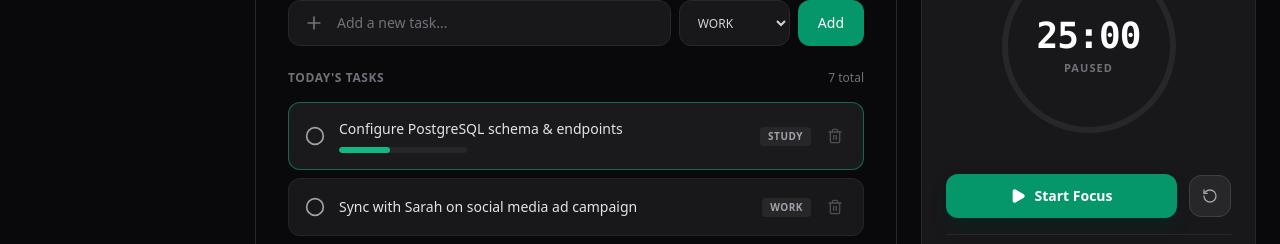
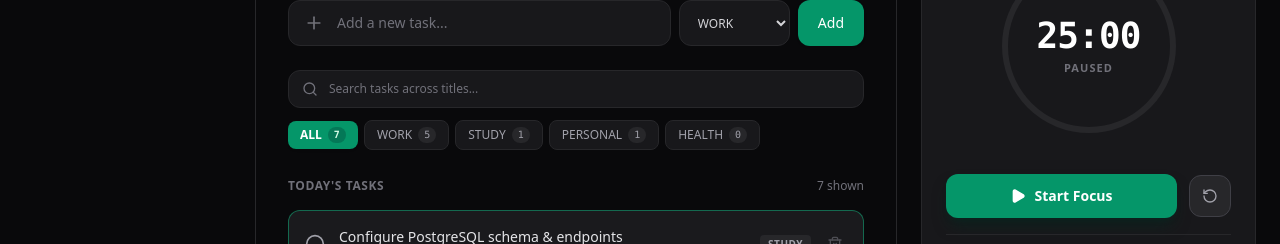
Before and after one commit to javieAlfaro/alfafocus, a React (Vite) app in the folder client/: page / in a window 1280 px wide. Shown: the part 280-524 px from the top of the page. Built offline with nearby package versions, Linux system fonts and the light colour scheme; no server answers.

Commit message:
feat(search): add omni-search input and real-time category filter pills

```diff
--- a/client/src/components/FocusHub.jsx
+++ b/client/src/components/FocusHub.jsx
@@ -2,7 +2,7 @@ import React, { useState, useEffect } from 'react';
 import {
   CheckCircle2, Circle, Play, Pause, RotateCcw,
   Plus, Trash2, Clock, AlertCircle, Settings, Radio,
-  Target, Trophy, Sparkles
+  Target, Trophy, Sparkles, Search, Filter, X
 } from 'lucide-react';
 import { useTimer, TIMER_MODES } from '../hooks/useTimer';
 import { USING_MOCK_API } from '../api';
@@ -120,6 +120,27 @@ export default function FocusHub({
 
   const completedCount = tasks.filter(t => t.completed).length;
 
+  // Omni-Search & Category Filters
+  const [searchQuery, setSearchQuery] = useState('');
+  const [selectedCategory, setSelectedCategory] = useState('ALL');
+
+  const categories = ['ALL', 'WORK', 'STUDY', 'PERSONAL', 'HEALTH'];
+
+  const categoryCounts = categories.reduce((acc, cat) => {
+    if (cat === 'ALL') {
+      acc[cat] = tasks.length;
+    } else {
+      acc[cat] = tasks.filter(t => (t.category || 'WORK').toUpperCase() === cat).length;
+    }
+    return acc;
+  }, {});
+
+  const filteredTasks = tasks.filter((task) => {
+    const matchesSearch = !searchQuery.trim() || (task.title || '').toLowerCase().includes(searchQuery.toLowerCase().trim());
+    const matchesCategory = selectedCategory === 'ALL' || (task.category || 'WORK').toUpperCase() === selectedCategory;
+    return matchesSearch && matchesCategory;
+  });
+
   return (
     <div className="flex-1 flex overflow-hidden bg-[#09090B] text-[#FAFAFA]">
 
@@ -192,6 +213,7 @@ export default function FocusHub({
             <option value="WORK">WORK</option>
             <option value="PERSONAL">PERSONAL</option>
             <option value="STUDY">STUDY</option>
+            <option value="HEALTH">HEALTH</option>
           </select>
           <button
             type="submit"
@@ -201,11 +223,65 @@ export default function FocusHub({
           </button>
         </form>
 
+        {/* Omni-Search & Category Tag Filter Pills */}
+        <div className="mb-6 space-y-3">
+          {/* Omni Search Bar */}
+          <div className="relative">
+            <Search className="w-4 h-4 absolute left-3.5 top-1/2 -translate-y-1/2 text-zinc-500" />
+            <input
+              type="text"
+              placeholder="Search tasks across titles..."
+              value={searchQuery}
+              onChange={(e) => setSearchQuery(e.target.value)}
+              className="w-full pl-10 pr-9 py-2.5 bg-[#18181B] border border-zinc-800 rounded-xl text-xs text-white placeholder-zinc-500 focus:outline-none focus:border-emerald-500 transition"
+            />
+            {searchQuery && (
+              <button
+                type="button"
+                onClick={() => setSearchQuery('')}
+                className="absolute right-3 top-1/2 -translate-y-1/2 text-zinc-500 hover:text-white p-0.5 rounded"
+                title="Clear search"
+              >
+                <X className="w-3.5 h-3.5" />
+              </button>
+            )}
+          </div>
+
+          {/* Category Filter Pills */}
+          <div className="flex items-center gap-1.5 overflow-x-auto pb-1 text-xs">
+            {categories.map((cat) => {
+              const count = categoryCounts[cat] || 0;
+              const isSelected = selectedCategory === cat;
+              return (
+                <button
+                  key={cat}
+                  type="button"
+                  onClick={() => setSelectedCategory(cat)}
+                  className={`px-3 py-1.5 rounded-lg font-medium text-xs transition shrink-0 flex items-center gap-1.5 ${
+                    isSelected
+                      ? 'bg-emerald-600 text-white font-semibold shadow'
+                      : 'bg-[#18181B] text-zinc-400 hover:text-zinc-200 border border-zinc-800 hover:border-zinc-700'
+                  }`}
+                >
+                  <span>{cat}</span>
+                  <span className={`text-[10px] px-1.5 py-0.2 rounded-full font-mono ${
+                    isSelected ? 'bg-emerald-700 text-emerald-100' : 'bg-zinc-800 text-zinc-400'
+                  }`}>
+                    {count}
+                  </span>
+                </button>
+              );
+            })}
+          </div>
+        </div>
+
         {/* Task List */}
         <div className="space-y-4">
           <div className="flex justify-between items-center">
             <h2 className="text-xs font-semibold text-zinc-500 uppercase tracking-wider">Today's Tasks</h2>
-            <span className="text-xs text-zinc-500">{tasks.length} total</span>
+            <span className="text-xs text-zinc-500">
+              {filteredTasks.length} shown {filteredTasks.length !== tasks.length && `(of ${tasks.length} total)`}
+            </span>
           </div>
 
           {loading ? (
@@ -214,9 +290,22 @@ export default function FocusHub({
             <div className="p-8 text-center text-sm text-zinc-500 bg-[#18181B] rounded-xl border border-zinc-800">
               No tasks scheduled for today. Add one above to get started!
             </div>
+          ) : filteredTasks.length === 0 ? (
+            <div className="p-8 text-center bg-[#18181B] rounded-xl border border-zinc-800 space-y-2">
+              <p className="text-sm text-zinc-400">
+                No tasks match &ldquo;{searchQuery || selectedCategory}&rdquo;
+              </p>
+              <button
+                type="button"
+                onClick={() => { setSearchQuery(''); setSelectedCategory('ALL'); }}
+                className="text-xs text-emerald-400 hover:underline font-semibold"
+              >
+                Clear Search &amp; Filter
+              </button>
+            </div>
           ) : (
             <div className="space-y-2">
-              {tasks.map((task) => (
+              {filteredTasks.map((task) => (
                 <div
                   key={task.id}
                   onClick={() => setActiveTaskId(task.id)}
```
